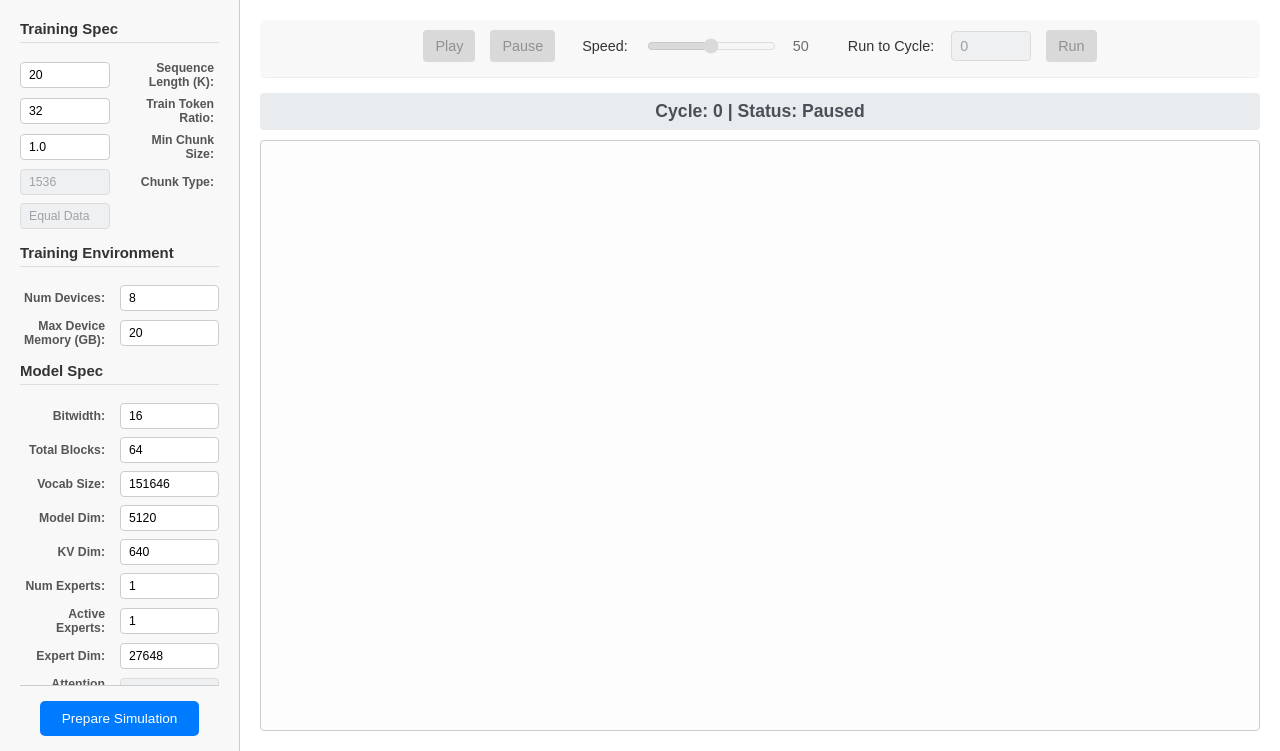
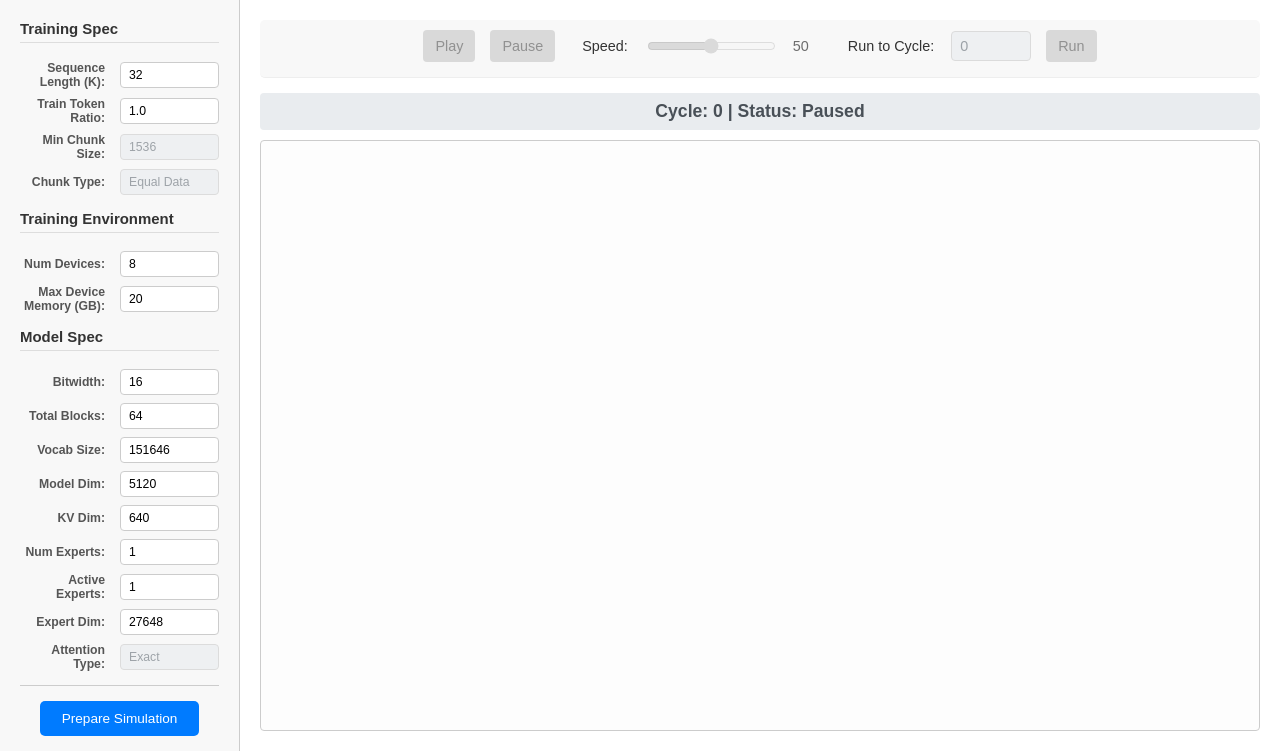
Before and after one commit to als244/ml_dataflow, a Flask app: page / in a window 1280 px wide. Shown: the part 49-800 px from the top of the page. Run offline with Flask 2, Linux system fonts and the light colour scheme.

Commit message:
Creating training env. section

```diff
--- a/libdataflowring/sim_app/templates/index.html
+++ b/libdataflowring/sim_app/templates/index.html
@@ -18,7 +18,6 @@
                 <div class="form-scroll-content">
                     <div id="param-grid">
                         <div class="section-header"><h3>Training Spec</h3></div>
-                        <input type="number" id="max_device_memory_gb" name="max_device_memory_gb" value="20" step="0.1" min="1" required>
                         <label for="seqlen">Sequence Length (K):</label>
                         <input type="number" id="seqlen" name="seqlen" value="32" min="1" required>
                         <label for="train_token_ratio">Train Token Ratio:</label>
```
